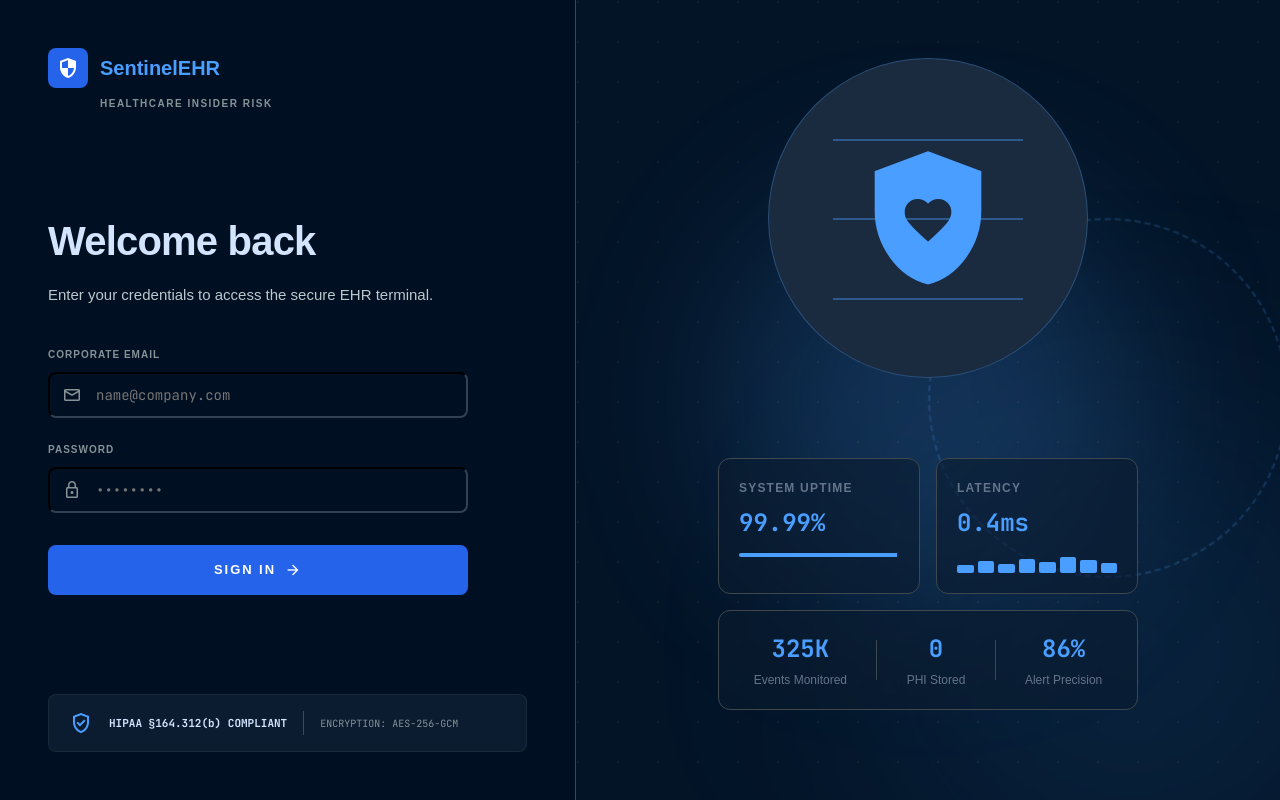
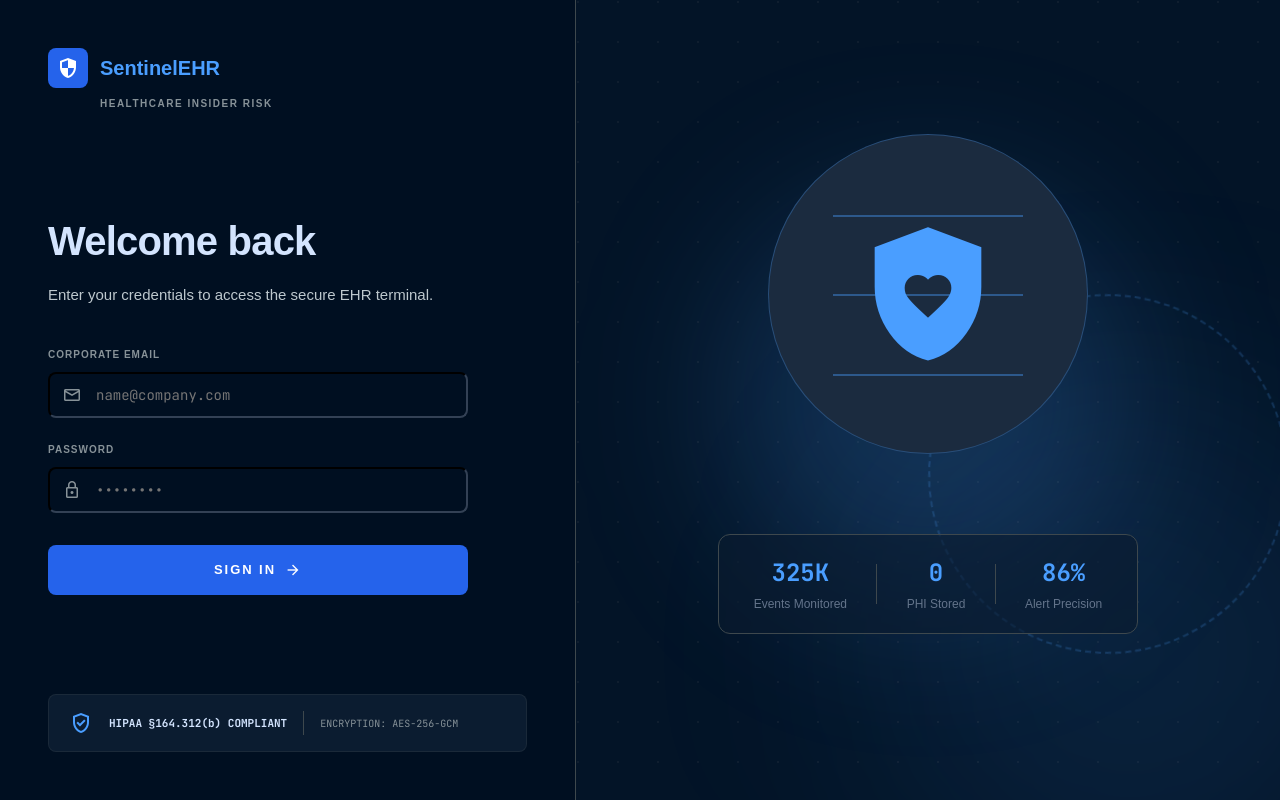
Before and after one commit to Davidowi2/sentinelehr, a React (Vite) app in the folder dashboard/: page / in a window 1280 px wide. Built offline with nearby package versions, Linux system fonts and the light colour scheme.

Commit message:
Fix: remove fake uptime stats and support link

```diff
--- a/dashboard/src/AppV2.jsx
+++ b/dashboard/src/AppV2.jsx
@@ -583,7 +583,7 @@ const SettingsView = () => (
 
     <SettingsSection title="Alert Thresholds" icon={<AlertTriangle size={20} />}>
       <div style={{ display: 'grid', gridTemplateColumns: '1fr 1fr 1fr', gap: '20px' }}>
-        <SettingsField label="Critical Threshold" value="0.7" subtext="Contact support to adjust thresholds" disabled />
+        <SettingsField label="Critical Threshold" value="0.7" disabled />
         <SettingsField label="High Threshold" value="0.4" disabled />
         <SettingsField label="Medium Threshold" value="0.2" disabled />
       </div>
@@ -1668,7 +1668,7 @@ export default function AppV2() {
           {/* Bento Grid Stats */}
           <div style={{
             display: 'grid',
-            gridTemplateColumns: '1fr 1fr',
+            gridTemplateColumns: '1fr',
             gap: '16px',
             maxWidth: '420px',
             width: '100%',
@@ -1676,39 +1676,8 @@ export default function AppV2() {
             marginBottom: '32px',
             zIndex: 1
           }}>
-            {/* Card 1: System Uptime */}
-            <div style={{
-              background: 'rgba(11,28,48,0.6)',
-              border: '1px solid #3e484d',
-              borderRadius: '12px',
-              padding: '20px'
-            }}>
-              <div style={{ fontSize: '12px', fontWeight: '600', color: '#64748b', letterSpacing: '0.1em', textTransform: 'uppercase', marginBottom: '8px' }}>System Uptime</div>
-              <div style={{ fontSize: '24px', fontWeight: '700', color: '#4a9eff', fontFamily: "'JetBrains Mono', monospace", marginBottom: '12px' }}>99.99%</div>
-              <div style={{ width: '100%', height: '4px', background: '#1e293b', borderRadius: '2px', overflow: 'hidden' }}>
-                <div style={{ width: '99%', height: '100%', background: '#4a9eff' }} />
-              </div>
-            </div>
-
-            {/* Card 2: Latency */}
-            <div style={{
-              background: 'rgba(11,28,48,0.6)',
-              border: '1px solid #3e484d',
-              borderRadius: '12px',
-              padding: '20px'
-            }}>
-              <div style={{ fontSize: '12px', fontWeight: '600', color: '#64748b', letterSpacing: '0.1em', textTransform: 'uppercase', marginBottom: '8px' }}>Latency</div>
-              <div style={{ fontSize: '24px', fontWeight: '700', color: '#4a9eff', fontFamily: "'JetBrains Mono', monospace", marginBottom: '12px' }}>0.4ms</div>
-              <div style={{ display: 'flex', gap: '4px', alignItems: 'flex-end', height: '20px' }}>
-                {[40, 60, 45, 70, 55, 80, 65, 50].map((h, i) => (
-                  <div key={i} style={{ flex: 1, height: `${h}%`, background: '#4a9eff', borderRadius: '2px' }} />
-                ))}
-              </div>
-            </div>
-
             {/* Card 3: Full Width Stats */}
             <div style={{
-              gridColumn: '1 / -1',
               background: 'rgba(11,28,48,0.6)',
               border: '1px solid #3e484d',
               borderRadius: '12px',
```
